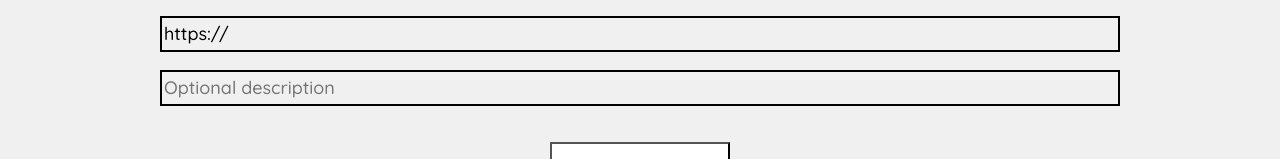
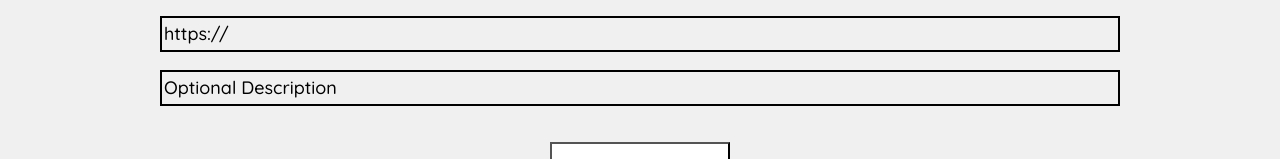
Before and after one commit to jhiatt19/startup, a React (Vite) app: page /URLholder in a window 1280 px wide. Shown: the part 381-540 px from the top of the page. Built offline with nearby package versions, Linux system fonts and the light colour scheme.

Commit message:
Created the urlholder handlers

```diff
--- a/src/URLholder/URLholder.jsx
+++ b/src/URLholder/URLholder.jsx
@@ -1,22 +1,44 @@
-import React from 'react';
+import React, {useState, useRef} from 'react';
 import './urlHolder.css';
 
 export function URLholder() {
+    const [url, setUrl] = useState('https://');
+    const[description, setDescription] = useState('Optional Description');
+    const urlRef = useRef(null);
+    const descriptionRef = useRef(null);
+
+    const handleDescription = () => {
+        if (handleDescription.current){
+            setDescription(descriptionRef.current.value);
+        }
+    };
+
+    const handleUrl = () => {
+        if (urlRef.current){
+            setUrl(urlRef.current.value);
+        }
+    };
+
+    const handleSubmit = () => {
+        const urlInfo = new FormData();
+        urlInfo.append('url', url);
+        urlInfo.append('description', description);
+    };
   return (
     <main>
         <h3>URL Holder</h3>
             <section>
                 <img src="https://cdn.prod.website-files.com/5efa7dedd66555c407f7e6c4/6011b1a6692592dccf6e91b1_A%20mess%20of%20tab%20-%20having%20too%20many%20tabs%20open%20is%20killing%20your%20productivity.png"/>
-                <form id="websiteSubmit">
+                <form id="websiteSubmit" onSubmit={handleSubmit}>
                     <label htmlFor="website">Add URL:</label>
-                    <input type="url" id="website" name="website" value="https://" required/>
-                    <input type="text" id="website" name="description" placeholder="Optional description"/>
+                    <input type="url" className="website" id="website" value={url} ref={urlRef} onChange={handleUrl} required/>
+                    <input type="text" className="website" id="description" value={description} ref={descriptionRef} onChange={handleDescription}/>
                     <button id="bigButton" type="submit">Submit</button>
                 </form>
                 <table>
                     <thead>
                         <tr>
-                            <th id="topRow" colspan="2">Saved URL's</th>
+                            <th id="topRow" colSpan="2">Saved URL's</th>
                         </tr>
                         <tr>
                             <th>URL</th>
--- a/src/URLholder/urlHolder.css
+++ b/src/URLholder/urlHolder.css
@@ -33,7 +33,7 @@ table {
     width:75%;
 }
 
-#website {
+.website {
     width:100%;
     height:2em;
     border:2px solid black;
```
